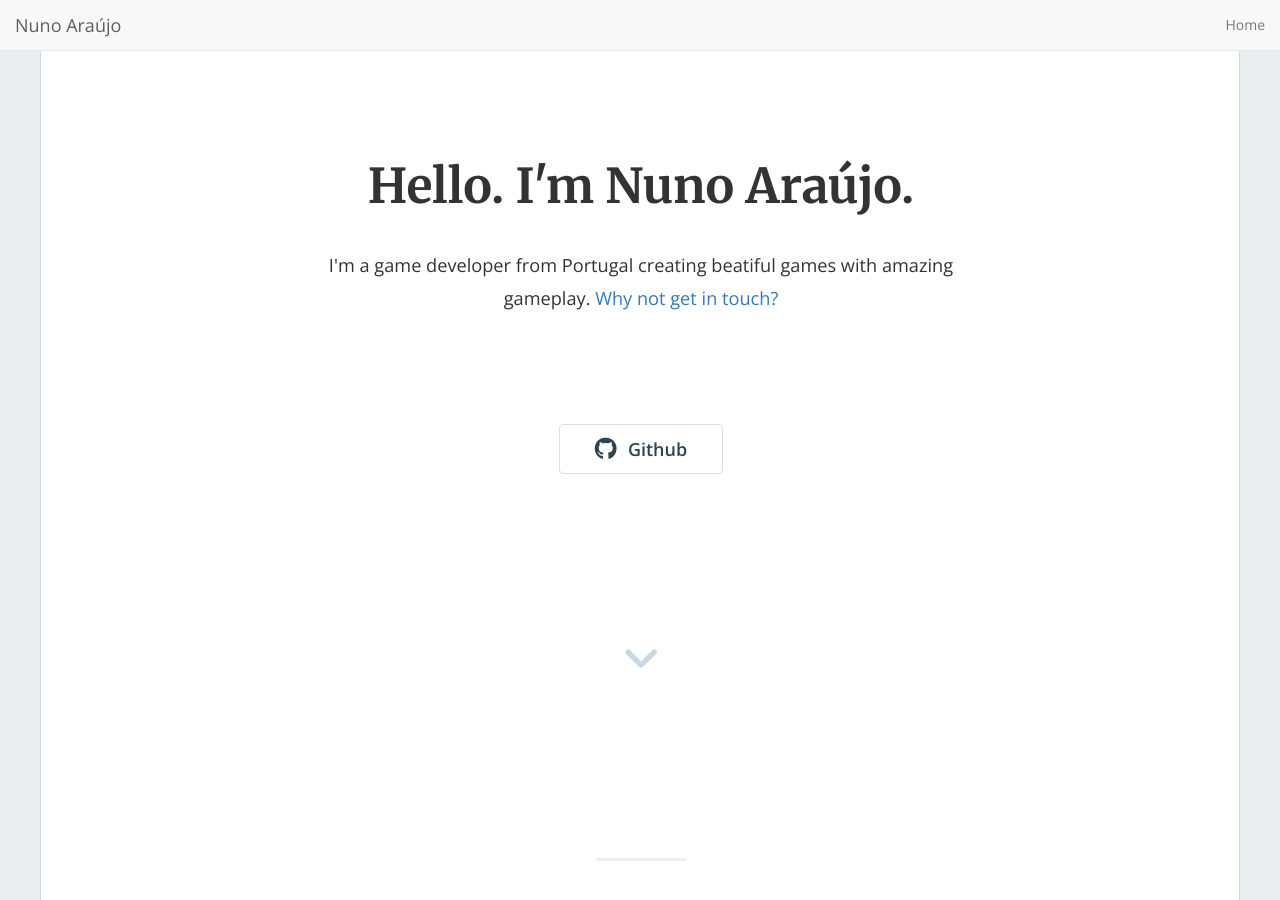
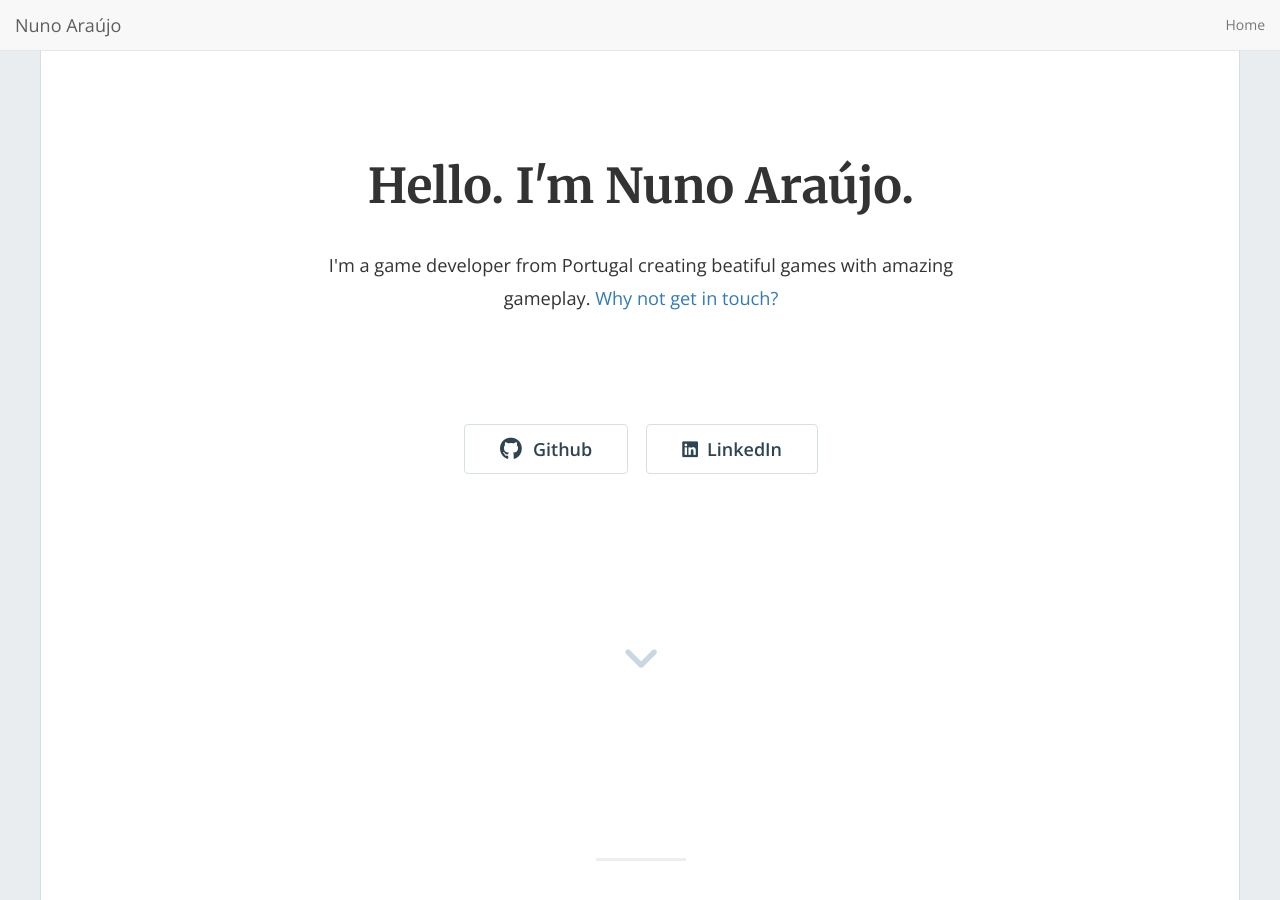
Before and after one commit to Nockkk/nockkk.github.io, a Jekyll site: the page built from index.html, in a window 1280 px wide and 900 px high. Built offline with Jekyll 4.4.1, drawn with Linux system fonts in a browser that asks for light colours; nearby versions of some CDN libraries; library files that are not in the unit come from our copies; the list of posts is cut into pages by our own code.

Commit message:
use linkedin in button

```diff
--- a/_config.yml
+++ b/_config.yml
@@ -21,6 +21,7 @@ url: "nockkk.github.io" # the base hostname & protocol for your site, e.g. https
 twitter_username: ''
 github_username: 'Nockkk'
 medium_username: ''
+linkedin_id: 'nuno-araújo-408973215'
 
 # Build settings
 markdown: kramdown
--- a/_includes/home-hero.html
+++ b/_includes/home-hero.html
@@ -36,6 +36,9 @@
             {% if site.medium_username != '' %}
               <a href="https://{{ site.medium_username }}"><button class="btn btn-default btn-lg"><i class="fab fa-medium fa-lg"></i>Medium</button></a>
             {% endif %}
+            {% if site.linkedin_id != '' %}
+              <a href="https://www.linkedin.com/in/{{ site.linkedin_id }}"><button class="btn btn-default btn-lg"><i class="fab fa-linkedin"></i></i>LinkedIn</button></a>
+            {% endif %}
 
           </div>
 
```
